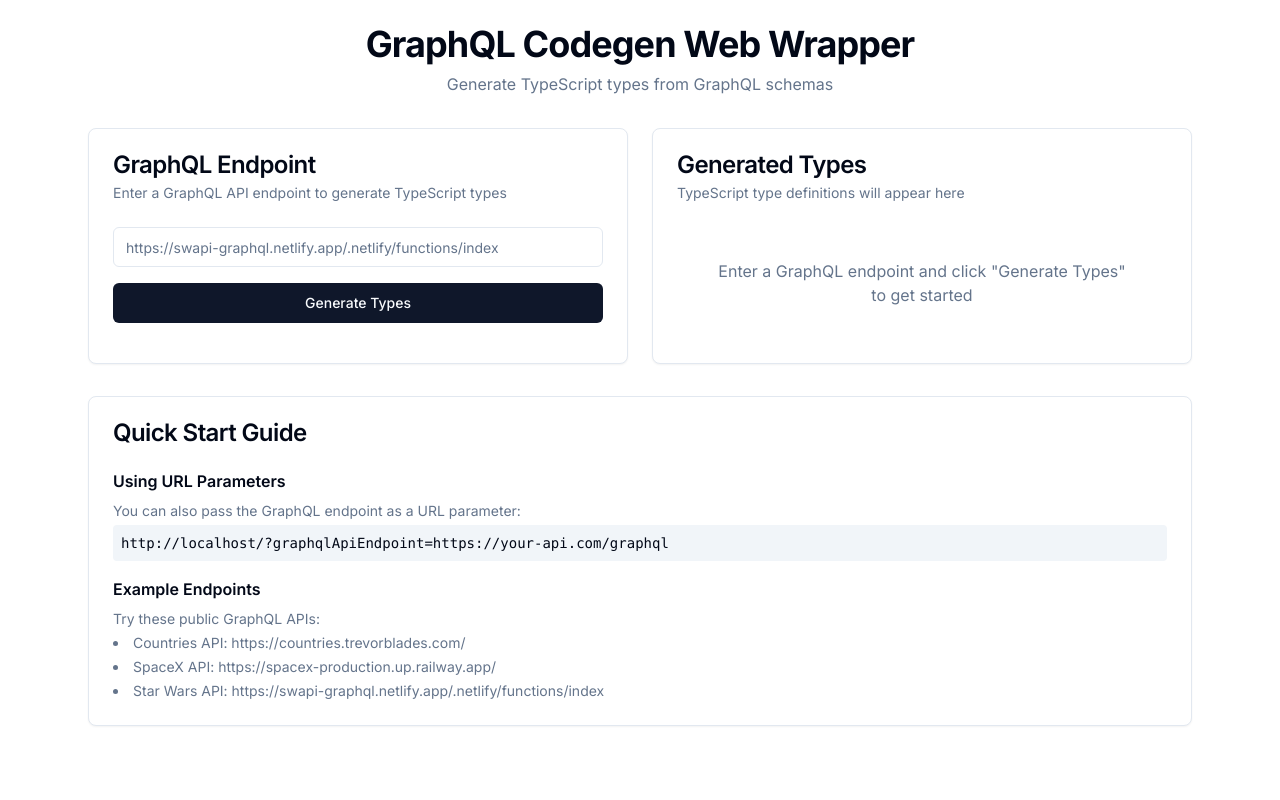
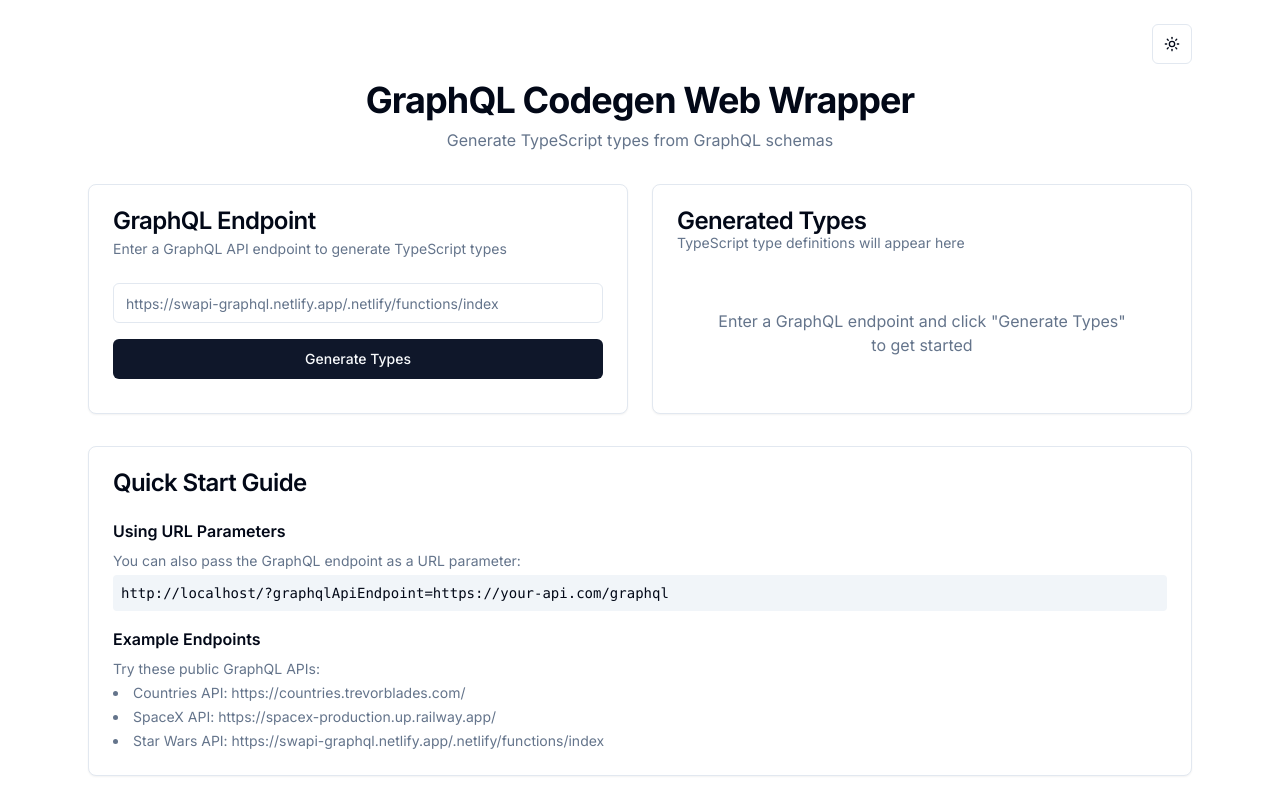
Before and after one commit to Dendekky/dendekky-graphql-codegen, a Next.js app: page / in a window 1280 px wide. Built offline with nearby package versions, Linux system fonts and the light colour scheme.

Commit message:
feat: add theme toggle functionality and integrate next-themes for improved user experience

```diff
--- a/app/layout.tsx
+++ b/app/layout.tsx
@@ -1,6 +1,7 @@
 import type { Metadata } from 'next'
 import { Inter } from 'next/font/google'
 import './globals.css'
+import { ThemeProvider } from '@/components/theme-provider'
 
 const inter = Inter({ subsets: ['latin'] })
 
@@ -15,8 +16,17 @@ export default function RootLayout({
   children: React.ReactNode
 }) {
   return (
-    <html lang="en">
-      <body className={inter.className}>{children}</body>
+    <html lang="en" suppressHydrationWarning>
+      <body className={inter.className}>
+        <ThemeProvider
+          attribute="class"
+          defaultTheme="system"
+          enableSystem
+          disableTransitionOnChange
+        >
+          {children}
+        </ThemeProvider>
+      </body>
     </html>
   )
 }
--- a/app/page.tsx
+++ b/app/page.tsx
@@ -5,9 +5,11 @@ import { Button } from '@/components/ui/button'
 import { Card, CardContent, CardDescription, CardHeader, CardTitle } from '@/components/ui/card'
 import { Input } from '@/components/ui/input'
 import { Textarea } from '@/components/ui/textarea'
+import { ModeToggle } from '@/components/mode-toggle'
 import { generateTypes } from '@/lib/actions'
 import { useRouter, useSearchParams } from 'next/navigation'
 import { Suspense } from 'react'
+import { Copy, Check } from 'lucide-react'
 
 function GraphQLCodegenContent() {
   const router = useRouter()
@@ -18,6 +20,7 @@ function GraphQLCodegenContent() {
   const [loading, setLoading] = useState(false)
   const [result, setResult] = useState<string>('')
   const [error, setError] = useState<string>('')
+  const [copied, setCopied] = useState(false)
 
   const handleSubmit = async (e: React.FormEvent) => {
     e.preventDefault()
@@ -51,17 +54,36 @@ function GraphQLCodegenContent() {
     setEndpoint('')
     setResult('')
     setError('')
+    setCopied(false)
+  }
+
+  const handleCopy = async () => {
+    if (!result) return
+
+    try {
+      await navigator.clipboard.writeText(result)
+      setCopied(true)
+      setTimeout(() => setCopied(false), 2000)
+    } catch (err) {
+      console.error('Failed to copy:', err)
+    }
   }
 
   return (
     <div className="container mx-auto p-6 max-w-6xl">
-      <div className="mb-8 text-center">
+      <div className="mb-8">
+        <div className="flex items-center justify-between mb-4">
+          <div></div>
+          <ModeToggle />
+        </div>
+        <div className="text-center">
           <h1 className="text-4xl font-bold tracking-tight mb-2">
             GraphQL Codegen Web Wrapper
           </h1>
           <p className="text-muted-foreground">
             Generate TypeScript types from GraphQL schemas
           </p>
+        </div>
       </div>
 
       <div className="grid grid-cols-1 lg:grid-cols-2 gap-6">
@@ -105,10 +127,34 @@ function GraphQLCodegenContent() {
         {/* Output Section */}
         <Card>
           <CardHeader>
+            <div className="flex items-center justify-between">
+              <div>
                 <CardTitle>Generated Types</CardTitle>
                 <CardDescription>
                   TypeScript type definitions will appear here
                 </CardDescription>
+              </div>
+              {result && (
+                <Button
+                  variant="outline"
+                  size="sm"
+                  onClick={handleCopy}
+                  className="flex items-center gap-2"
+                >
+                  {copied ? (
+                    <>
+                      <Check className="h-4 w-4" />
+                      Copied!
+                    </>
+                  ) : (
+                    <>
+                      <Copy className="h-4 w-4" />
+                      Copy
+                    </>
+                  )}
+                </Button>
+              )}
+            </div>
           </CardHeader>
           <CardContent>
             {loading && (
--- /dev/null
+++ b/components/mode-toggle.tsx
@@ -0,0 +1,37 @@
+"use client"
+
+import * as React from "react"
+import { Moon, Sun } from "lucide-react"
+import { useTheme } from "next-themes"
+
+import { Button } from "@/components/ui/button"
+
+export function ModeToggle() {
+  const { theme, setTheme } = useTheme()
+  const [mounted, setMounted] = React.useState(false)
+
+  // useEffect only runs on the client, so now we can safely show the UI
+  React.useEffect(() => {
+    setMounted(true)
+  }, [])
+
+  if (!mounted) {
+    return (
+      <Button variant="outline" size="icon">
+        <Sun className="h-[1.2rem] w-[1.2rem]" />
+      </Button>
+    )
+  }
+
+  return (
+    <Button
+      variant="outline"
+      size="icon"
+      onClick={() => setTheme(theme === "dark" ? "light" : "dark")}
+    >
+      <Sun className="h-[1.2rem] w-[1.2rem] rotate-0 scale-100 transition-all dark:-rotate-90 dark:scale-0" />
+      <Moon className="absolute h-[1.2rem] w-[1.2rem] rotate-90 scale-0 transition-all dark:rotate-0 dark:scale-100" />
+      <span className="sr-only">Toggle theme</span>
+    </Button>
+  )
+}
--- /dev/null
+++ b/components/theme-provider.tsx
@@ -0,0 +1,19 @@
+"use client"
+
+import * as React from "react"
+import { ThemeProvider as NextThemesProvider } from "next-themes"
+
+type ThemeProviderProps = {
+  children: React.ReactNode
+  attribute?: string
+  defaultTheme?: string
+  enableSystem?: boolean
+  disableTransitionOnChange?: boolean
+}
+
+export function ThemeProvider({
+  children,
+  ...props
+}: ThemeProviderProps) {
+  return <NextThemesProvider {...props}>{children}</NextThemesProvider>
+}
--- a/package.json
+++ b/package.json
@@ -24,6 +24,7 @@
     "graphql": "^16.9.0",
     "lucide-react": "^0.453.0",
     "next": "^15.0.3",
+    "next-themes": "^0.4.4",
     "react": "^19.0.0",
     "react-dom": "^19.0.0",
     "tailwind-merge": "^2.5.4",
```
Also changed, not shown: 2 other files (tests, documents, lock files or other folders). Lines whose indentation alone changed are shown as unchanged.
